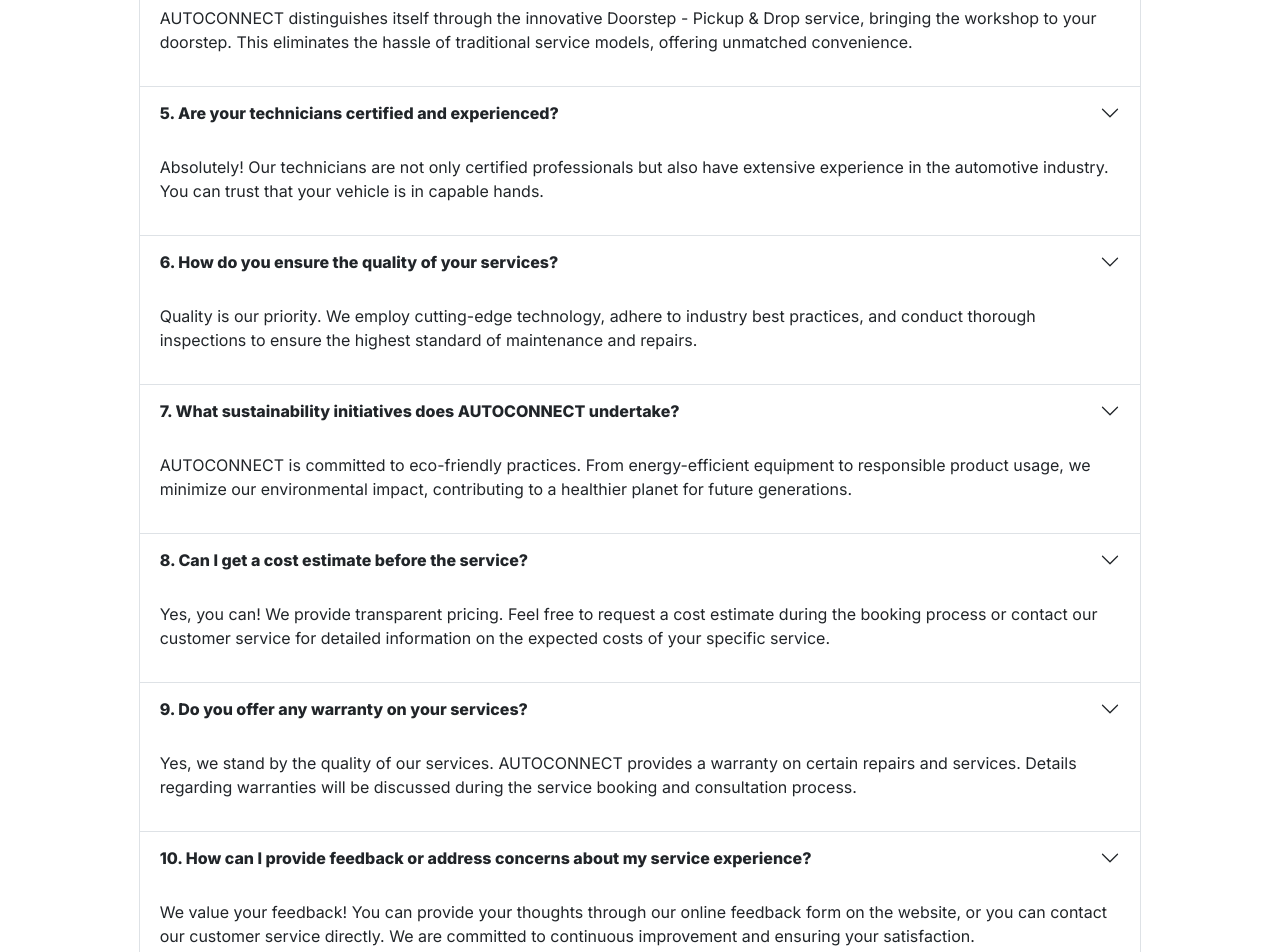
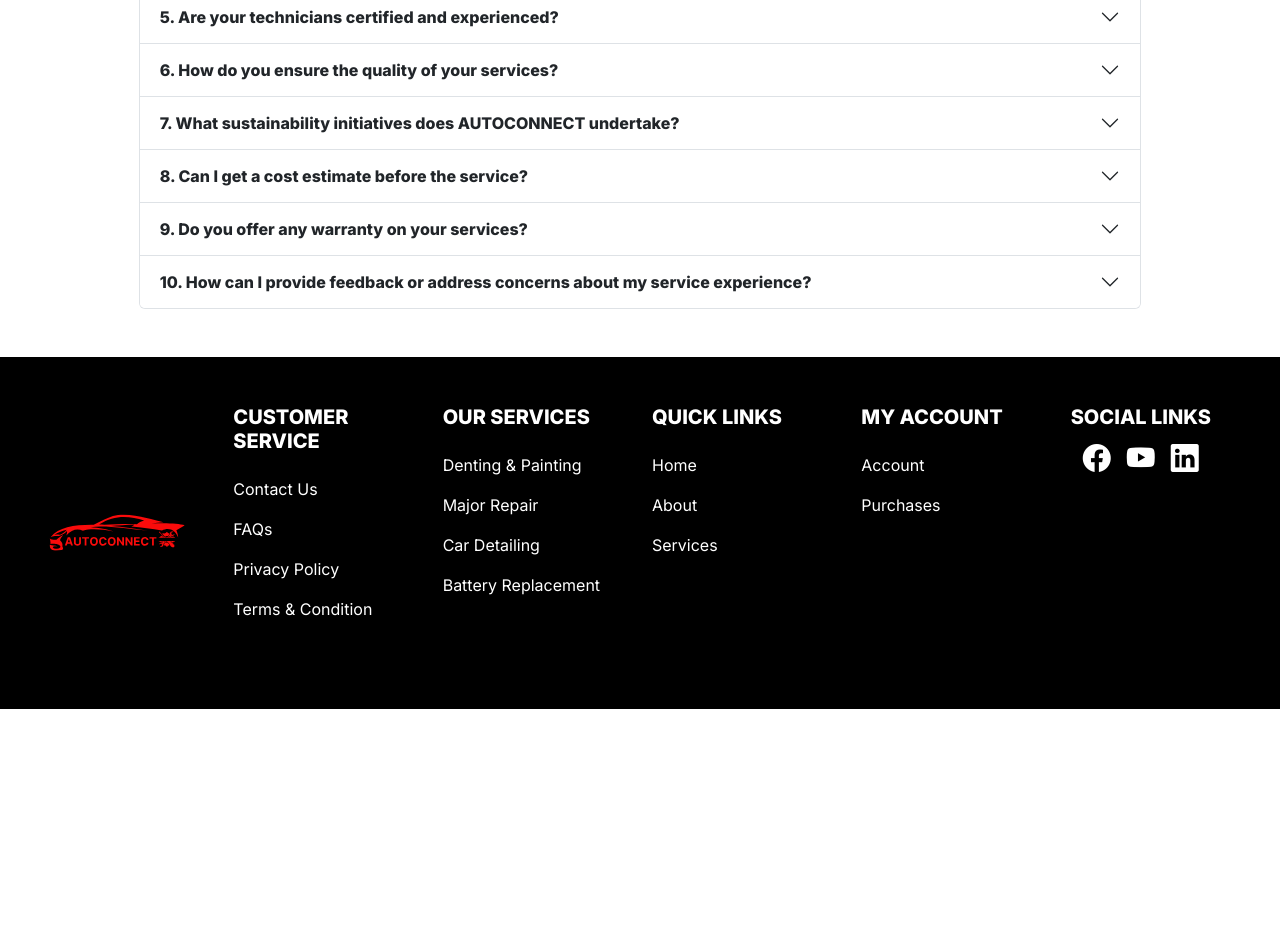
Before and after one commit to jaspherbagor/AutoConnect, a React (Create React App) app in the folder front-end/: page /faqs in a window 1280 px wide. Shown: the part 500-1452 px from the top of the page. After the commit the page ends 1209 px from the top, so only its background shows below. Built offline with nearby package versions, Linux system fonts and the light colour scheme.

Commit message:
removed the show class in the accordion items

```diff
--- a/front-end/src/components/pages/client/faqs.jsx
+++ b/front-end/src/components/pages/client/faqs.jsx
@@ -52,7 +52,7 @@ const Faqs = () => {
                   4. What sets AUTOCONNECT apart from traditional automotive service providers?
                 </button>
               </h2>
-              <div id="faq-Four" class="accordion-collapse collapse show">
+              <div id="faq-Four" class="accordion-collapse collapse">
                 <div class="accordion-body text-start">
                   <p>AUTOCONNECT distinguishes itself through the innovative Doorstep - Pickup & Drop service, bringing the workshop to your doorstep. This eliminates the hassle of traditional service models, offering unmatched convenience.</p>
                 </div>
@@ -65,7 +65,7 @@ const Faqs = () => {
                   5. Are your technicians certified and experienced?
                 </button>
               </h2>
-              <div id="faq-Five" class="accordion-collapse collapse show">
+              <div id="faq-Five" class="accordion-collapse collapse">
                 <div class="accordion-body text-start">
                   <p>Absolutely! Our technicians are not only certified professionals but also have extensive experience in the automotive industry. You can trust that your vehicle is in capable hands.</p>
                 </div>
@@ -78,7 +78,7 @@ const Faqs = () => {
                   6. How do you ensure the quality of your services?
                 </button>
               </h2>
-              <div id="faq-Six" class="accordion-collapse collapse show">
+              <div id="faq-Six" class="accordion-collapse collapse">
                 <div class="accordion-body text-start">
                   <p>Quality is our priority. We employ cutting-edge technology, adhere to industry best practices, and conduct thorough inspections to ensure the highest standard of maintenance and repairs.</p>
                 </div>
@@ -91,7 +91,7 @@ const Faqs = () => {
                   7. What sustainability initiatives does AUTOCONNECT undertake?
                 </button>
               </h2>
-              <div id="faq-Seven" class="accordion-collapse collapse show">
+              <div id="faq-Seven" class="accordion-collapse collapse">
                 <div class="accordion-body text-start">
                   <p>AUTOCONNECT is committed to eco-friendly practices. From energy-efficient equipment to responsible product usage, we minimize our environmental impact, contributing to a healthier planet for future generations.</p>
                 </div>
@@ -104,7 +104,7 @@ const Faqs = () => {
                   8. Can I get a cost estimate before the service?
                 </button>
               </h2>
-              <div id="faq-Eight" class="accordion-collapse collapse show">
+              <div id="faq-Eight" class="accordion-collapse collapse">
                 <div class="accordion-body text-start">
                   <p>Yes, you can! We provide transparent pricing. Feel free to request a cost estimate during the booking process or contact our customer service for detailed information on the expected costs of your specific service.</p>
                 </div>
@@ -117,7 +117,7 @@ const Faqs = () => {
                   9. Do you offer any warranty on your services?
                 </button>
               </h2>
-              <div id="faq-Nine" class="accordion-collapse collapse show">
+              <div id="faq-Nine" class="accordion-collapse collapse">
                 <div class="accordion-body text-start">
                   <p>Yes, we stand by the quality of our services. AUTOCONNECT provides a warranty on certain repairs and services. Details regarding warranties will be discussed during the service booking and consultation process.</p>
                 </div>
@@ -130,7 +130,7 @@ const Faqs = () => {
                   10. How can I provide feedback or address concerns about my service experience?
                 </button>
               </h2>
-              <div id="faq-Ten" class="accordion-collapse collapse show">
+              <div id="faq-Ten" class="accordion-collapse collapse">
                 <div class="accordion-body text-start">
                   <p>We value your feedback! You can provide your thoughts through our online feedback form on the website, or you can contact our customer service directly. We are committed to continuous improvement and ensuring your satisfaction.</p>
                 </div>
```
